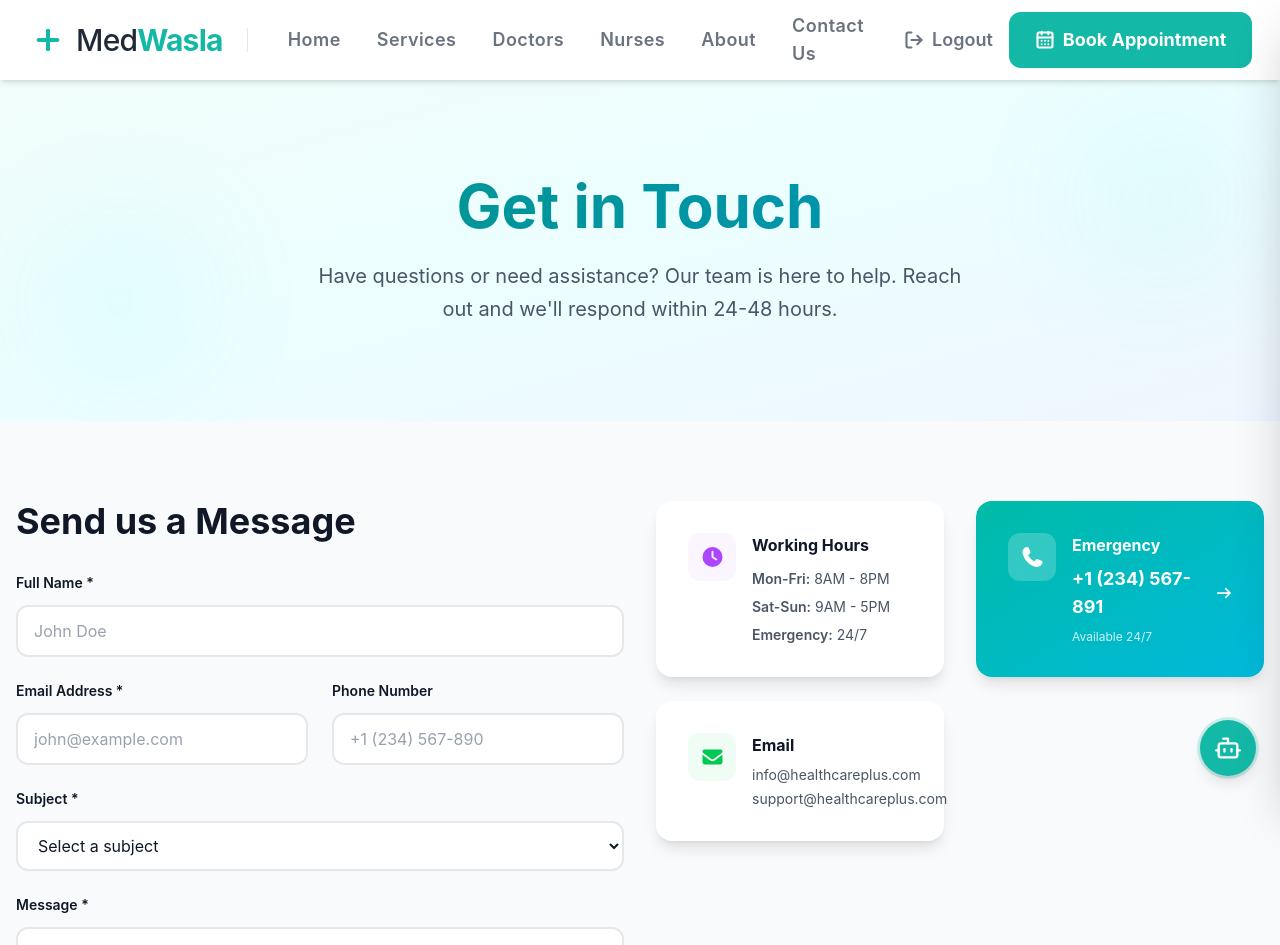
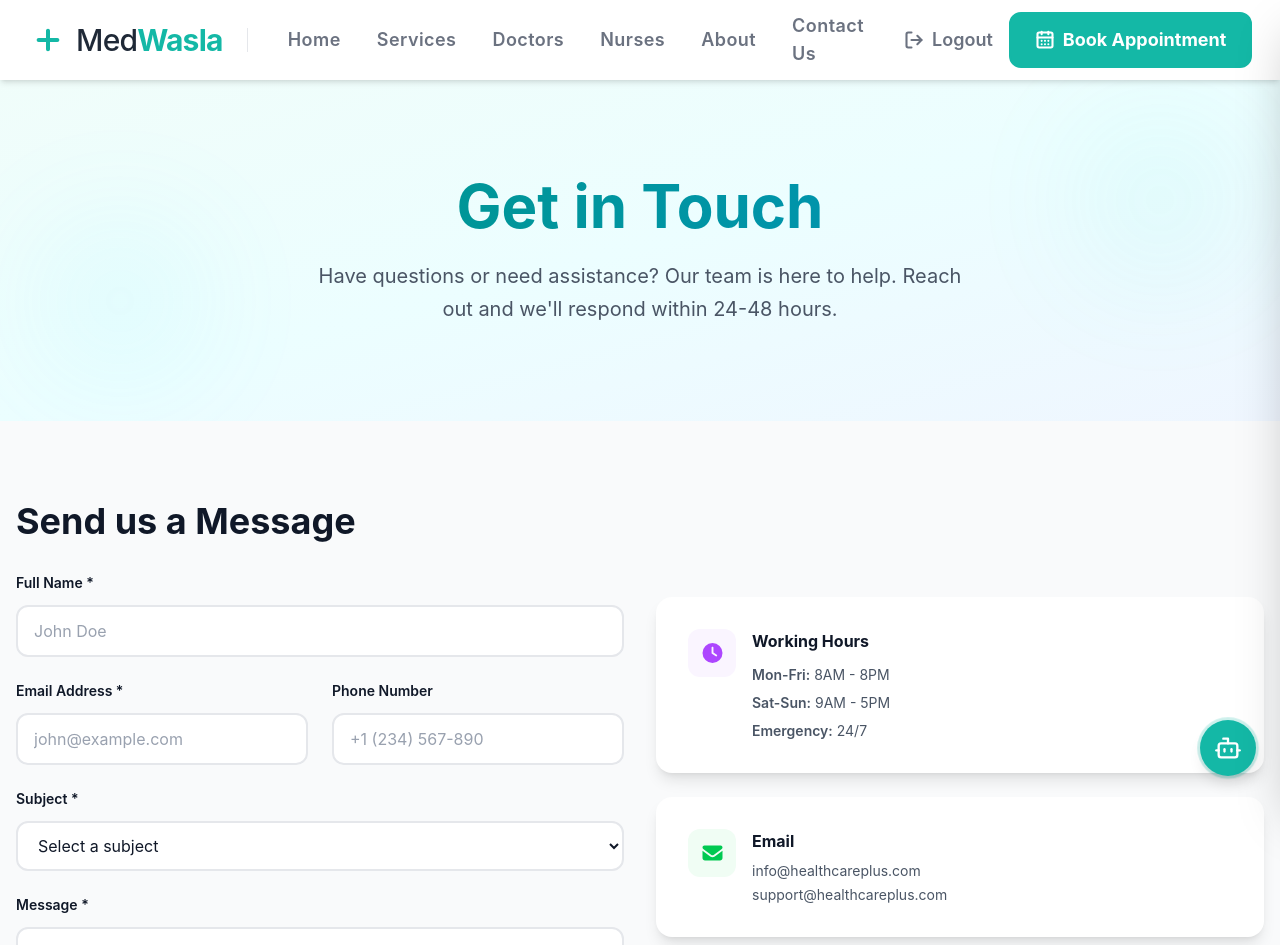
Before and after one commit to Aya-Abdellatif/med-wasla, a React (Vite) app in the folder frontend/: page /contact in a window 1280 px wide. Shown: the top 945 px of the page. Built offline with nearby package versions, Linux system fonts and the light colour scheme.

Commit message:
edit contact v2

```diff
--- a/frontend/src/app/pages/contact/ContactPage.tsx
+++ b/frontend/src/app/pages/contact/ContactPage.tsx
@@ -117,9 +117,9 @@ export default function ContactPage() {
 
       {/* Form & Quick Info */}
       <section className="py-20 px-4 bg-gray-50">
-        <div className="max-w-7xl mx-auto grid lg:grid-cols-4 gap-8 items-start">
+        <div className="max-w-7xl mx-auto grid lg:grid-cols-2 gap-8 items-start">
           {/* Form */}
-          <div className="lg:col-span-2">
+          <div className="lg:col-span-1">
             <h2 className="text-4xl font-bold mb-8">Send us a Message</h2>
 
             <form onSubmit={handleSubmit} className="space-y-6">
@@ -214,8 +214,10 @@ export default function ContactPage() {
             </form>
           </div>
 
-          {/* Quick Contact Info - Center Column */}
-          <div className="space-y-6">
+           {/* Right Column - 3 cards stacked */}
+    <div className="flex flex-col gap-6 mt-24">
+
+      {/* Working Hours */}
       <div className="bg-white rounded-2xl p-8 shadow-lg hover:shadow-xl transition">
         <div className="flex items-start gap-4">
           <div className="w-12 h-12 bg-purple-50 rounded-xl flex items-center justify-center shrink-0">
@@ -232,6 +234,7 @@ export default function ContactPage() {
         </div>
       </div>
 
+      {/* Email */}
       <div className="bg-white rounded-2xl p-8 shadow-lg hover:shadow-xl transition">
         <div className="flex items-start gap-4">
           <div className="w-12 h-12 bg-green-50 rounded-xl flex items-center justify-center shrink-0">
@@ -246,21 +249,16 @@ export default function ContactPage() {
           </div>
         </div>
       </div>
-          </div>
 
-          {/* Emergency Column */}
-          <div>
-            <div className="bg-linear-to-br from-teal-500 to-cyan-500 text-white rounded-2xl p-8 shadow-lg sticky top-20">
+      {/* Emergency */}
+      <div className="bg-linear-to-br from-teal-500 to-cyan-500 text-white rounded-2xl p-8 shadow-lg">
         <div className="flex items-start gap-4">
           <div className="w-12 h-12 bg-white/20 rounded-xl flex items-center justify-center shrink-0">
             <FontAwesomeIcon icon={faPhone} className="text-white text-xl" />
           </div>
           <div>
             <h3 className="font-bold mb-2">Emergency</h3>
-                  <a
-                    href="tel:+12345678891"
-                    className="text-lg font-bold hover:underline flex items-center gap-2"
-                  >
+            <a href="tel:+12345678891" className="text-lg font-bold hover:underline flex items-center gap-2">
               +1 (234) 567-891
               <FontAwesomeIcon icon={faArrowRight} className="text-sm" />
             </a>
@@ -268,7 +266,9 @@ export default function ContactPage() {
           </div>
         </div>
       </div>
+
     </div>
+
         </div>
       </section>
 
```
Lines whose indentation alone changed are shown as unchanged.
